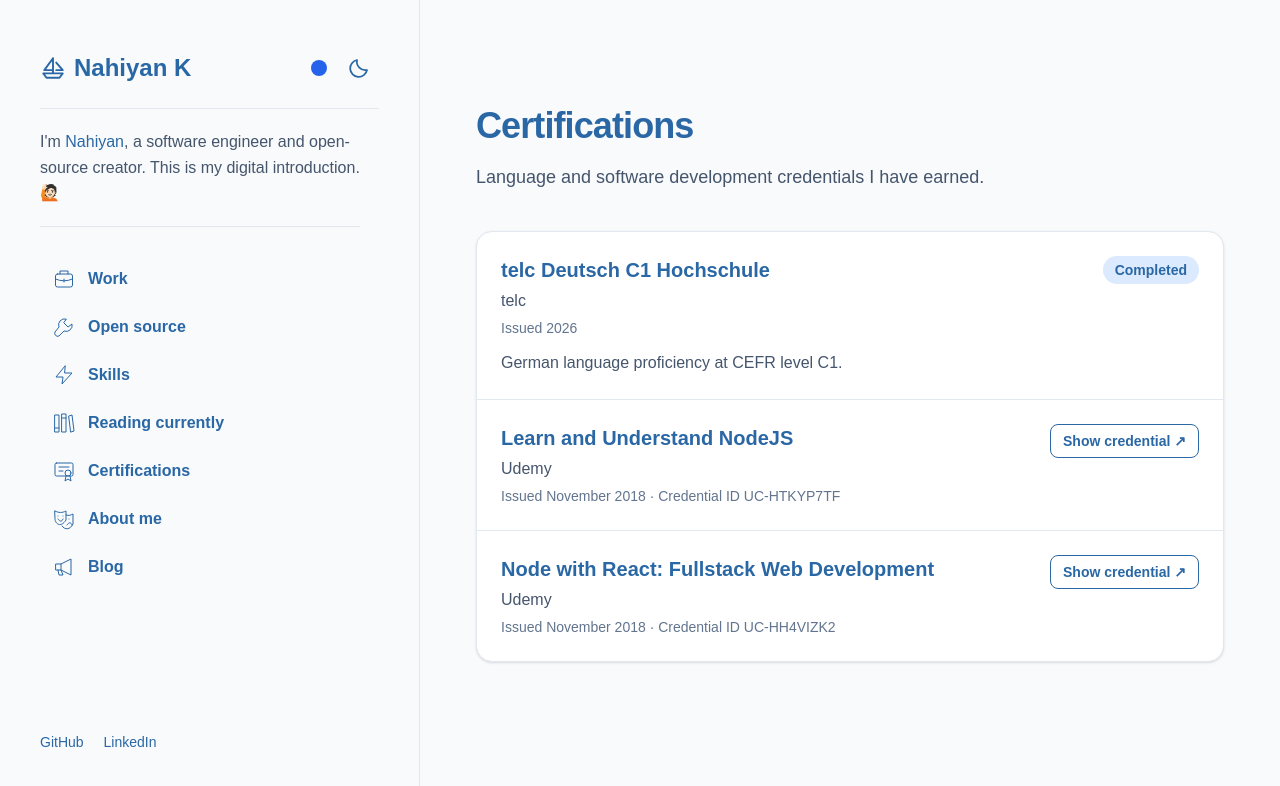
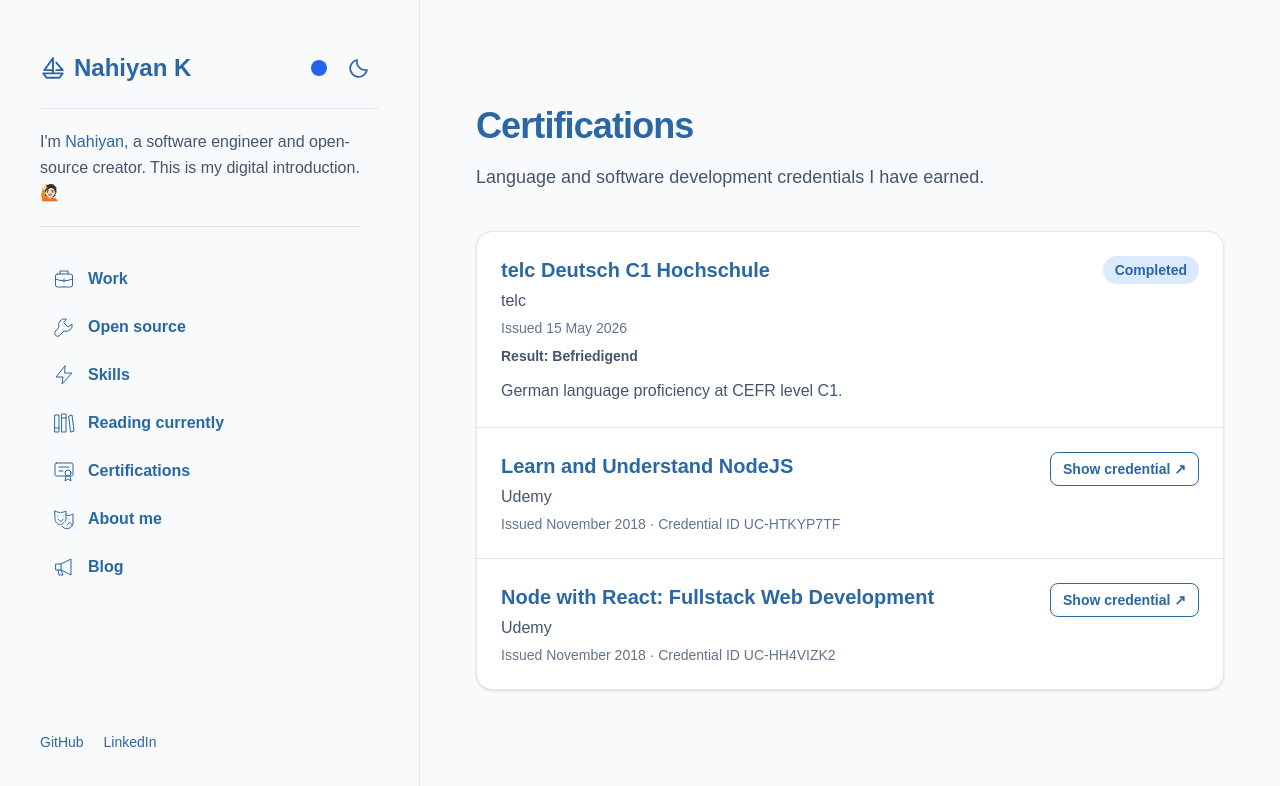
Before and after one commit to ayonious/oyon-portfolio, a Next.js app: page /certifications in a window 1280 px wide. Shown: the top 786 px of the page. Built offline with nearby package versions, Linux system fonts and the light colour scheme.

Commit message:
feat: add telc certificate details

```diff
--- a/app/certifications/page.tsx
+++ b/app/certifications/page.tsx
@@ -27,6 +27,11 @@ export default function CertificationsPage() {
                   <> · Credential ID {certification.credentialId}</>
                 )}
               </p>
+              {certification.result && (
+                <p className="mt-2 text-sm font-semibold text-slate-600 dark:text-slate-300">
+                  Result: {certification.result}
+                </p>
+              )}
               {certification.description && (
                 <p className="mt-3 text-slate-600 dark:text-slate-300">
                   {certification.description}
--- a/config/certifications.ts
+++ b/config/certifications.ts
@@ -3,6 +3,7 @@ export type Certification = {
   issuer: string;
   issued: string;
   description?: string;
+  result?: string;
   credentialId?: string;
   credentialUrl?: string;
 };
@@ -11,7 +12,8 @@ export const certifications: Certification[] = [
   {
     name: "telc Deutsch C1 Hochschule",
     issuer: "telc",
-    issued: "2026",
+    issued: "15 May 2026",
+    result: "Befriedigend",
     description: "German language proficiency at CEFR level C1.",
   },
   {
```
